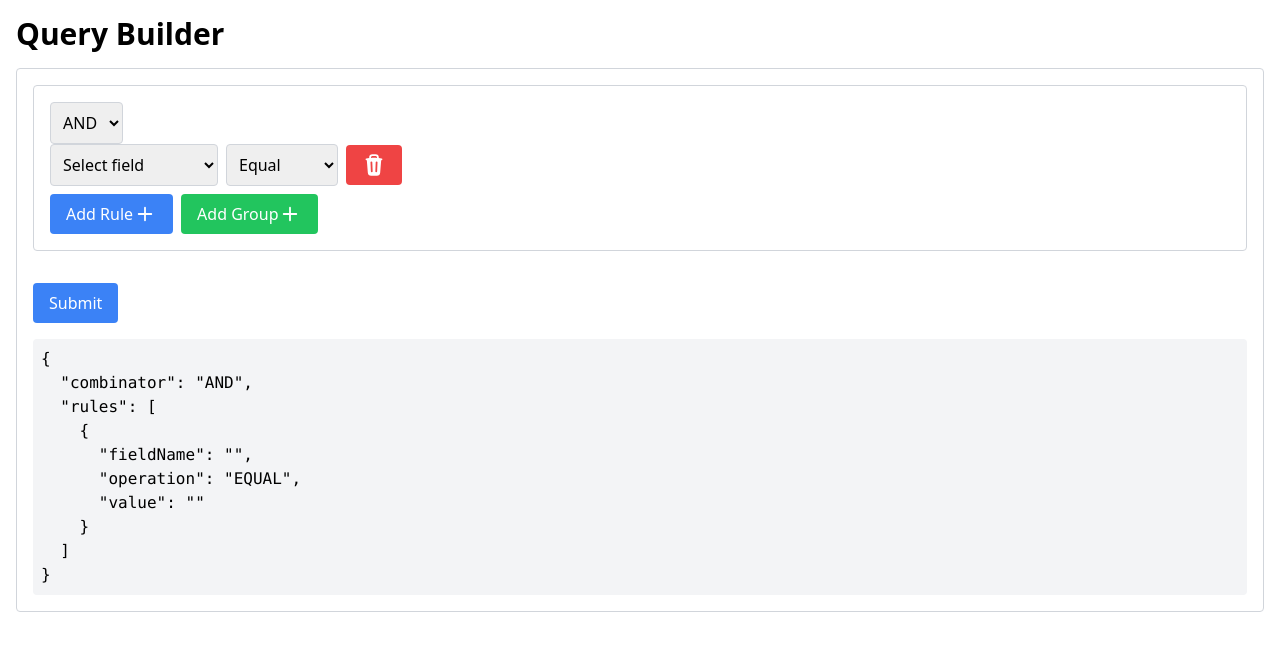
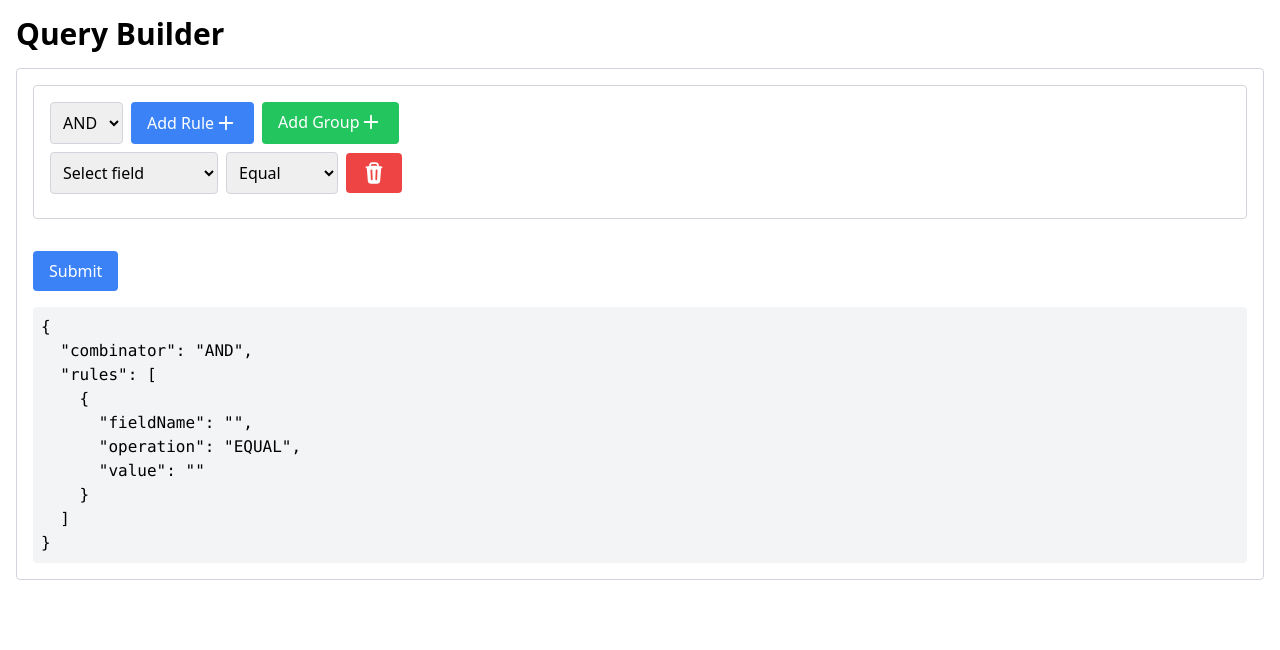
Before and after one commit to Seanjoyce1/query-builder, a React (Vite) app: page / in a window 1280 px wide. Both pictures are taken after a click on the button "Add Rule". Shown: the top 650 px of the page. Built offline with nearby package versions, Linux system fonts and the light colour scheme.

Commit message:
Refactor GroupComponent layout for improved structure; replace group buttons with a native button and enhance rule rendering

```diff
--- a/src/client/features/Group/Group.tsx
+++ b/src/client/features/Group/Group.tsx
@@ -48,35 +48,17 @@ function GroupComponent(props: GroupComponentProps) {
   }
 
   return (
-    <div className="group p-4 border border-gray-300 rounded mb-4">
+    <div
+      data-testid="group"
+      className="flex flex-col gap-2 p-4 border border-gray-300 rounded mb-4 "
+    >
+      <div className="flex gap-2">
         <CombinatorSelector
           combinator={group.combinator}
           onChange={(newCombinator) =>
             onChange({ ...group, combinator: newCombinator })
           }
         />
-      {group.rules.map((rule, index) => (
-        <div key={index} className="rule-or-group mb-2">
-          {"combinator" in rule ? (
-            <GroupComponent
-              group={rule}
-              fields={fields}
-              onChange={(updatedGroup) => updateGroup(index, updatedGroup)}
-            />
-          ) : (
-            <RuleComponent
-              rule={rule}
-              fields={fields}
-              onUpdate={(updatedRule) => updateRule(index, updatedRule)}
-              onRemove={() => removeRule(index)}
-            />
-          )}
-        </div>
-      ))}
-      <div
-        data-testid="group-buttons"
-        className="group-buttons flex space-x-2 mt-2"
-      >
         <button
           data-testid="add-rule"
           className="bg-blue-500 text-white px-4 py-2 rounded flex items-center"
@@ -94,6 +76,25 @@ function GroupComponent(props: GroupComponentProps) {
           <PlusIcon className="size-6 text-white" />
         </button>
       </div>
+
+      {group.rules.map((rule, index) => (
+        <div key={index} data-testid="rule-or-group">
+          {"combinator" in rule ? (
+            <GroupComponent
+              group={rule}
+              fields={fields}
+              onChange={(updatedGroup) => updateGroup(index, updatedGroup)}
+            />
+          ) : (
+            <RuleComponent
+              rule={rule}
+              fields={fields}
+              onUpdate={(updatedRule) => updateRule(index, updatedRule)}
+              onRemove={() => removeRule(index)}
+            />
+          )}
+        </div>
+      ))}
     </div>
   )
 }
```
Lines whose indentation alone changed are shown as unchanged.
